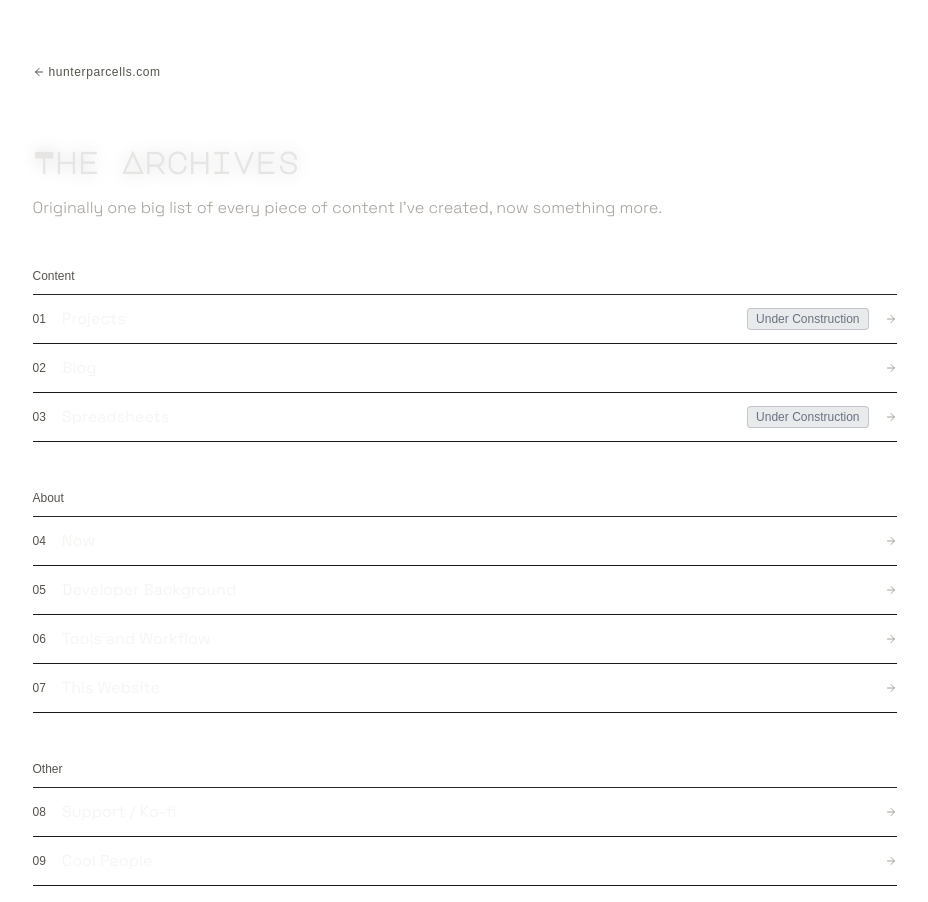
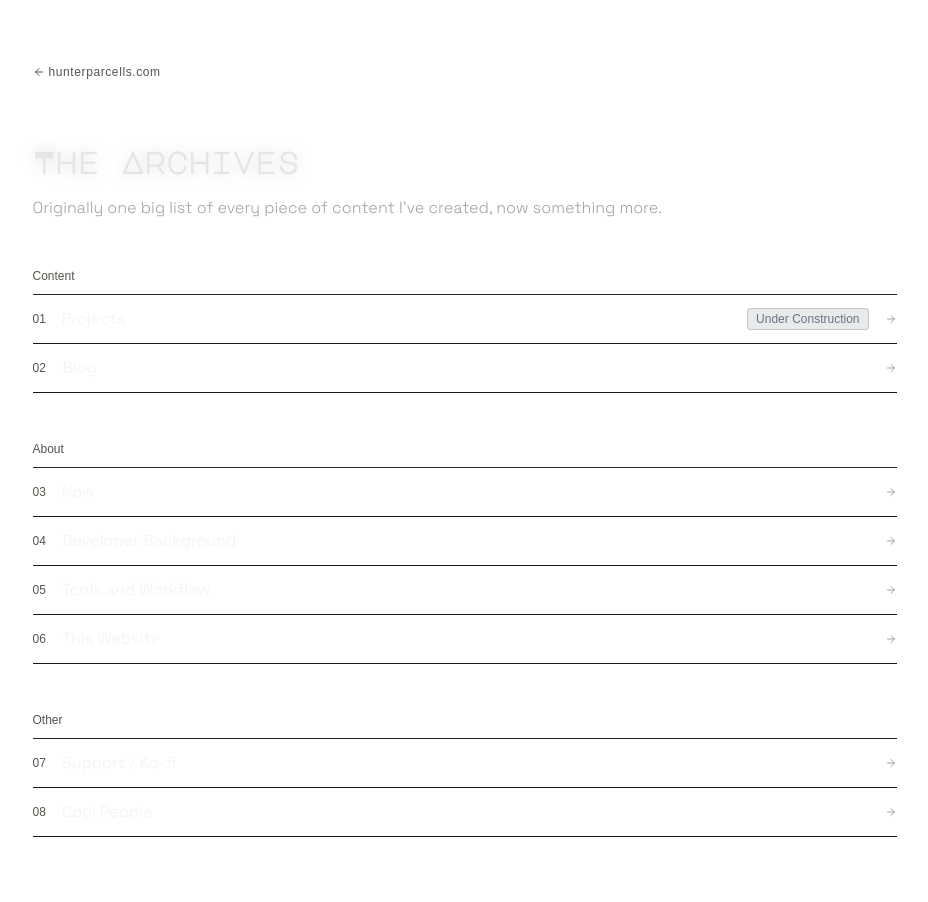
Before and after one commit to hparcells/the-archives, a Next.js app: page / in a window 1280 px wide. Shown: the whole page, without its empty margins (168-1096 px from the left). After the commit the page ends 869 px from the top, so only its background shows below. Built offline with nearby package versions, Linux system fonts and the light colour scheme; a web font is replaced by a local one.

Commit message:
feat: Remove spreadsheets page.

```diff
--- a/src/app/cool/page.tsx
+++ b/src/app/cool/page.tsx
@@ -36,6 +36,9 @@ function Cool() {
           <li>G lander</li>
           <li>Binkiklou</li>
           <li>OtterDemon</li>
+          <li>
+            <em>...and others unnamed.</em>
+          </li>
         </ul>
       </section>
       <section className='stack-4'>
--- a/src/app/layout.tsx
+++ b/src/app/layout.tsx
@@ -37,7 +37,7 @@ function RootLayout({
       className={`${majorMonoDisplay.variable} ${spaceGrotesk.className} ${b612Mono.variable} bg-mist-950 text-stone-400`}
     >
       <body className='antialiased'>
-        <main className='pt-8 sm:pt-16 px-4 pb-4 max-w-4xl w-full m-auto'>{children}</main>
+        <main className='pt-8 sm:pt-16 px-4 pb-8 max-w-4xl w-full m-auto'>{children}</main>
       </body>
     </html>
   );
--- a/src/app/page.tsx
+++ b/src/app/page.tsx
@@ -18,8 +18,7 @@ const sections: Section[] = [
     title: 'Content',
     items: [
       { title: 'Projects', to: '/projects', chip: 'under-construction' },
-      { title: 'Blog', to: 'https://blog.hunterparcells.com/' },
-      { title: 'Spreadsheets', to: '/spreadsheets', chip: 'under-construction' }
+      { title: 'Blog', to: 'https://blog.hunterparcells.com/' }
     ]
   },
   {
--- a/src/app/spreadsheets/page.tsx
+++ /dev/null
@@ -1,14 +0,0 @@
-import PageLayout from '@/components/PageLayout';
-
-function Spreadsheets() {
-  return (
-    <PageLayout
-      title='Spreadsheets'
-      description='Lorem ipsum dolor sit amet, consectetur adipiscing elit. Ut enim ad minim veniam, quis nostrud exercitation ullamco laboris.'
-    >
-      <p>Test.</p>
-    </PageLayout>
-  );
-}
-
-export default Spreadsheets;
```
